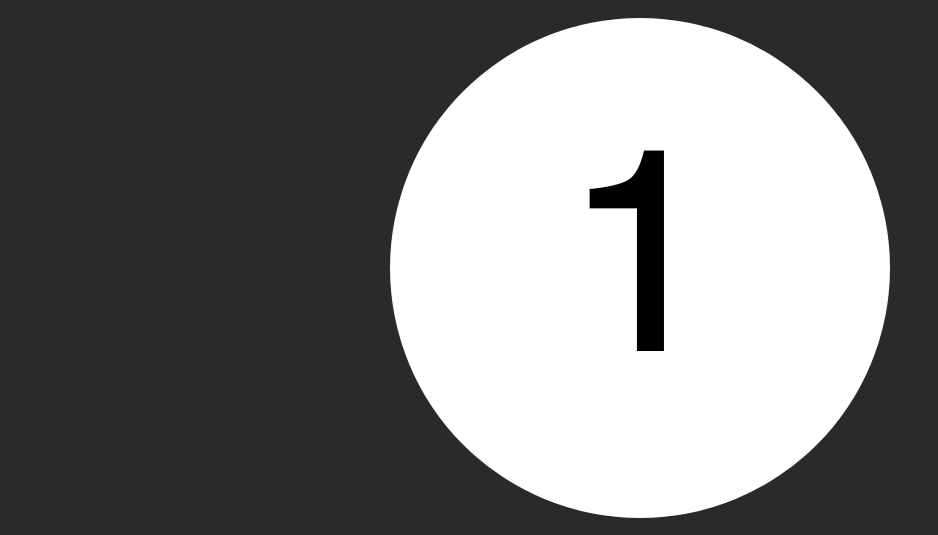
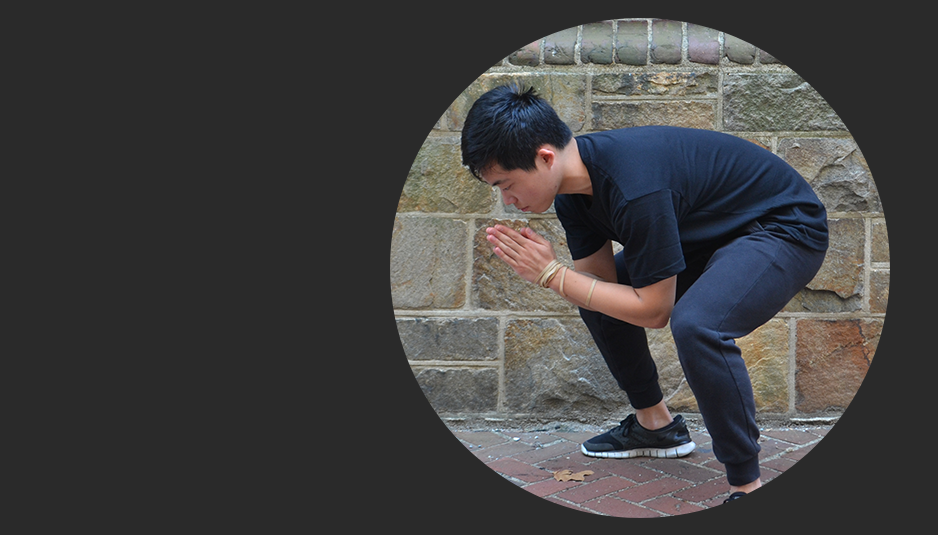
Before and after one commit to youngrrrr/youngrrrr.github.io, a plain HTML site: page index.html in a window 1280 px wide. Shown: the part 53-588 px from the top of the page, without its empty margins (0-938 px from the left). Drawn offline with nearby package versions, Linux system fonts and the light colour scheme.

Commit message:
Changed photo

```diff
--- a/assets/css/main.css
+++ b/assets/css/main.css
@@ -6,14 +6,14 @@ body {
 }
 
 #me-pic {
- 	background-image: url('../images/test_1.png');
+ 	background-image: url('../images/me1.png');
  	border-radius: 50%;
- 	width: 500px;
+ 	width:500px;
  	height:500px;
 }
 
 #me-pic:hover {
-	background-image: url('../images/test_2.png');
+	background-image: url('../images/me2.png');
 	border-radius: 50%;
 	-webkit-transition: background-image 1.5s ease-in-out;
     -moz-transition: background-image 1.5s ease-in-out;
```
Also changed, not shown: assets/images/me1.png (added), assets/images/me2.png (added), assets/images/test_1.png (deleted), assets/images/test_2.png (deleted).
